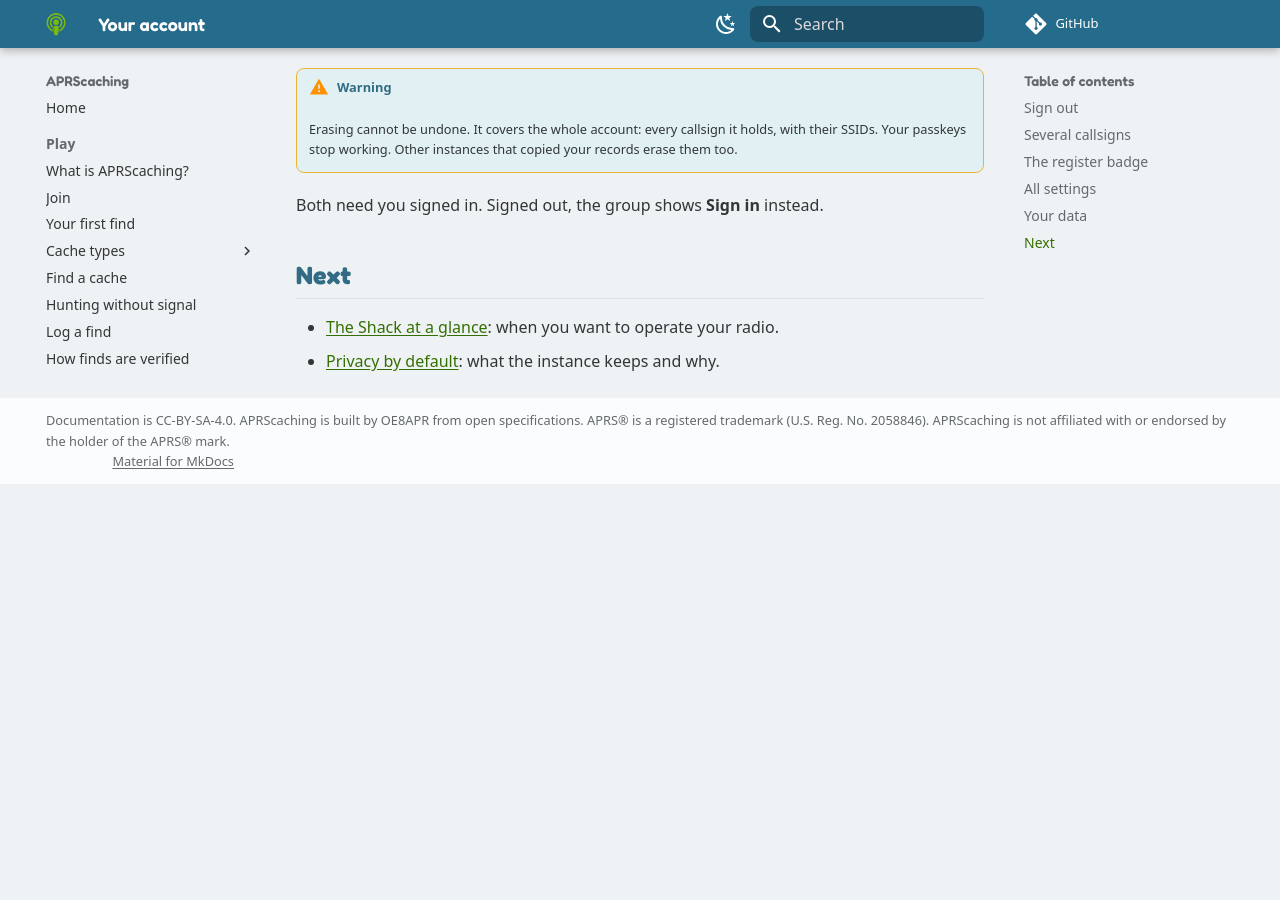
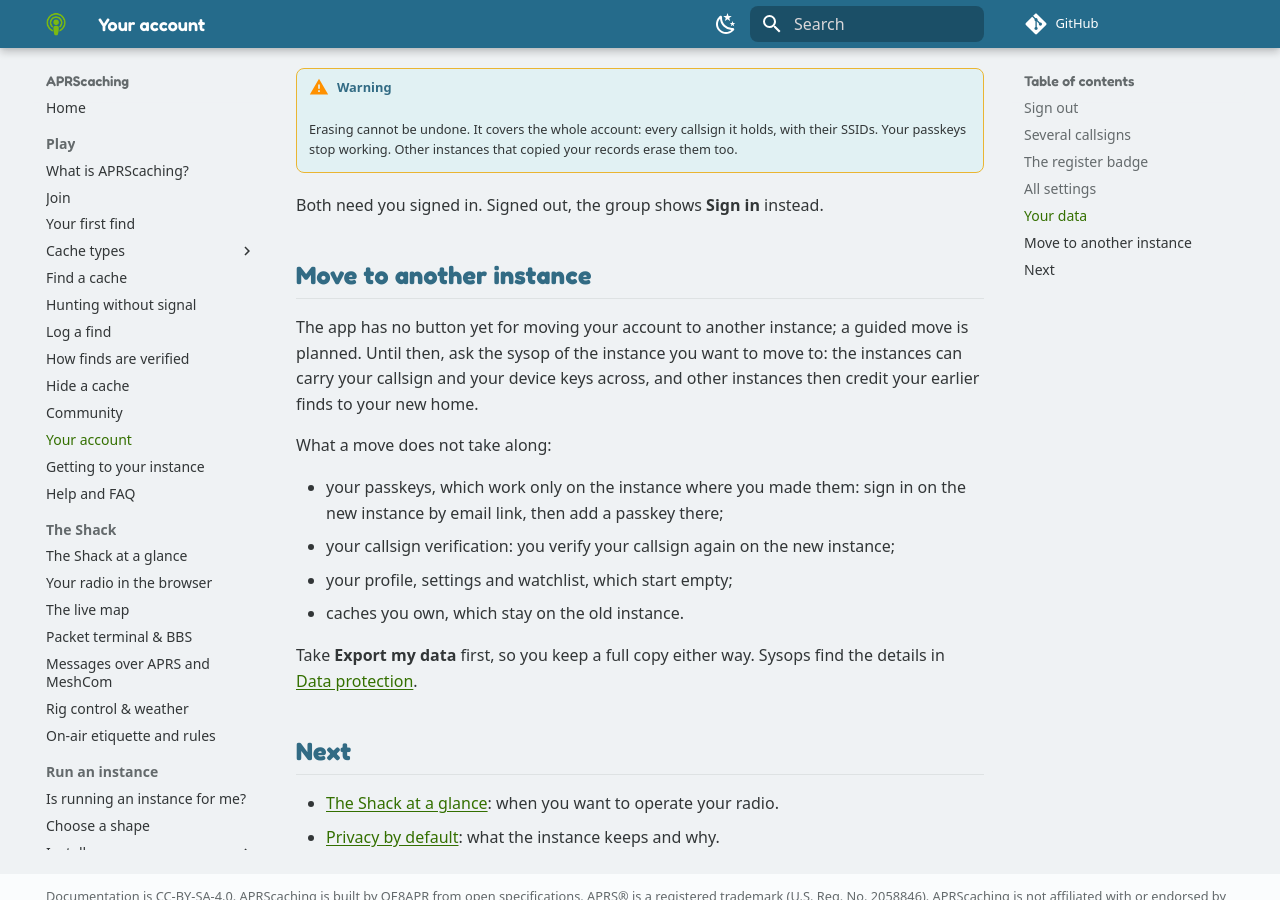
Before and after one commit to apachler/aprscaching, an MkDocs documentation site: the page built from docs/play/account.md, in a window 1280 px wide and 900 px high, scrolled down 3706 px. Built offline with MkDocs 1.6.1 and Material for MkDocs 9.7.7, drawn with Linux system fonts in a browser that asks for light colours; comment, search, counter and statistics services are not loaded; before the commit the page ends 4190 px from its top, so only the background shows below that.

Commit message:
docs: the account page says how to move to another instance today, and TODO tracks the guided move (#301)
Players learn that a guided move between instances is planned, what to
do until then (ask the new instance's sysop), and what a move leaves
behind: passkeys, the callsign verification, profile and settings, and
owned caches. TODO.md's Future ideas tracks the guided move in Settings,
built on the existing bundle, move and import routes.

Signed-off-by: Andreas Pachler <apachler@paan-systems.com>

```diff
--- a/docs/play/account.md
+++ b/docs/play/account.md
@@ -95,6 +95,23 @@
 
 Both need you signed in. Signed out, the group shows **Sign in** instead.
 
+## Move to another instance
+
+The app has no button yet for moving your account to another instance; a guided move is planned. Until then,
+ask the sysop of the instance you want to move to: the instances can carry your callsign and your device keys
+across, and other instances then credit your earlier finds to your new home.
+
+What a move does not take along:
+
+- your passkeys, which work only on the instance where you made them: sign in on the new instance by email
+  link, then add a passkey there;
+- your callsign verification: you verify your callsign again on the new instance;
+- your profile, settings and watchlist, which start empty;
+- caches you own, which stay on the old instance.
+
+Take **Export my data** first, so you keep a full copy either way. Sysops find the details in
+[Data protection](../run/compliance/data-protection.md#move-to-another-instance).
+
 ## Next
 
 - [The Shack at a glance](../shack/index.md): when you want to operate your radio.
```
Also changed, not shown: TODO.md (+7 -0 lines).
